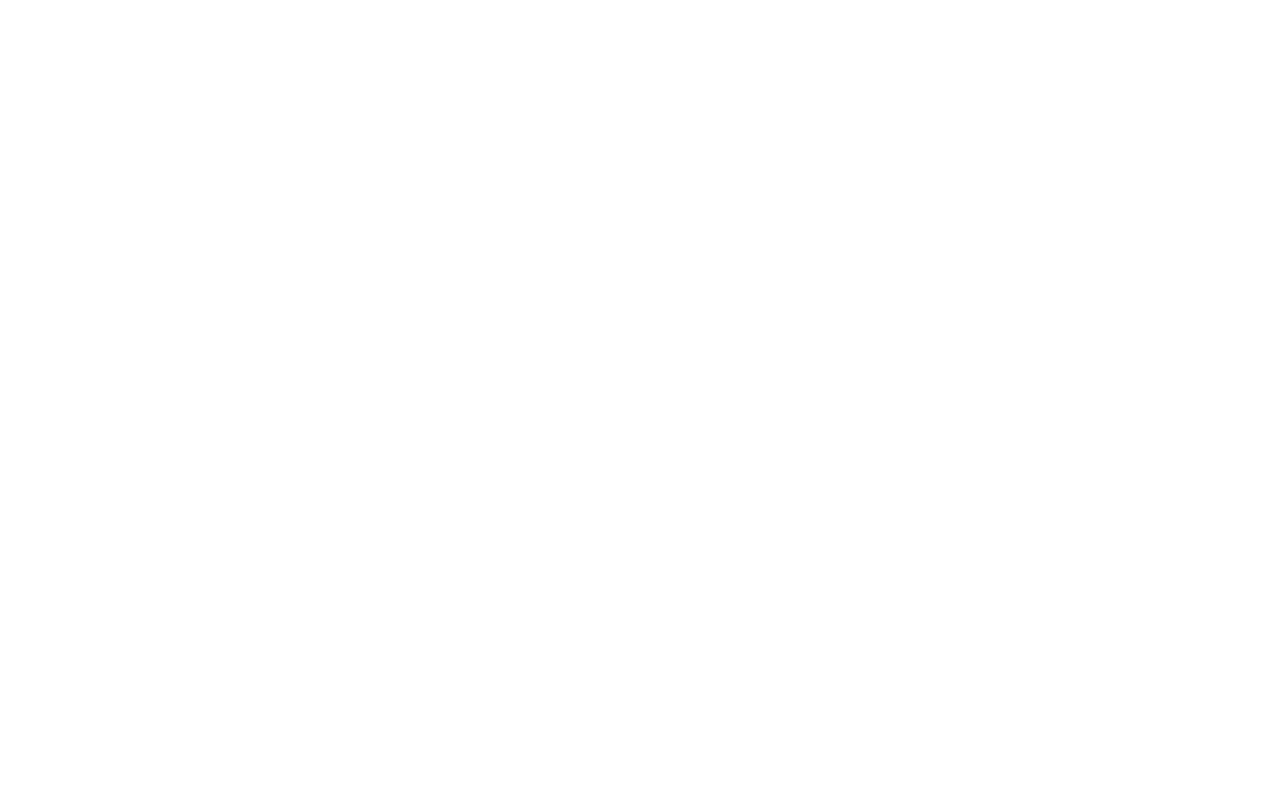
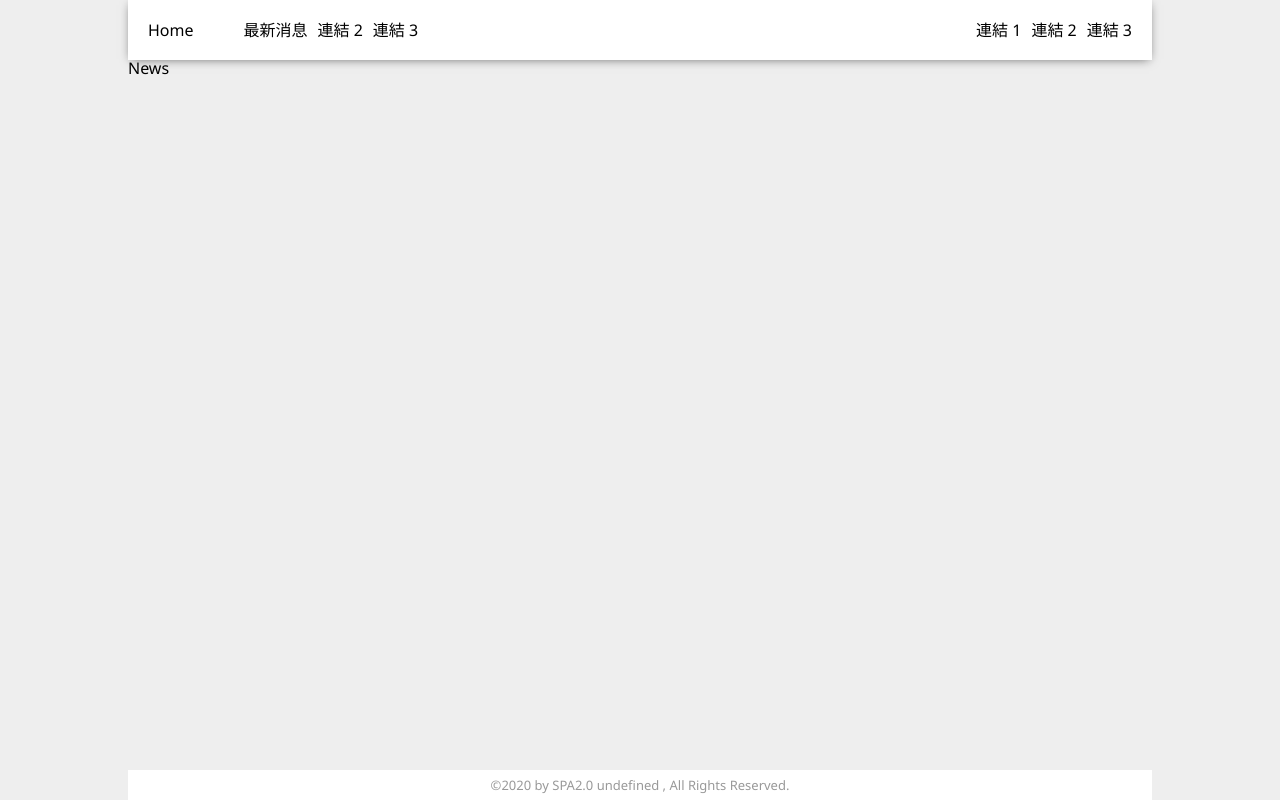
Before and after one commit to allxblue/SPA2, a Vue app: page /news in a window 1280 px wide. Built offline with nearby package versions, Linux system fonts and the light colour scheme.

Commit message:
添加新頁面範例

```diff
--- a/src/pages/Home/Index.vue
+++ b/src/pages/Home/Index.vue
@@ -1,4 +1,10 @@
-<template><div></div></template>
+<template>
+  <div class="page-container">
+    <div class="main">
+      Index
+    </div>
+  </div>
+</template>
 
 <script>
 export default {
@@ -10,4 +16,10 @@
 };
 </script>
 
-<style lang="css" scoped></style>
+<style lang="scss" scoped>
+.page-container {
+}
+.main {
+  height: 2000px;
+}
+</style>
--- /dev/null
+++ b/src/pages/Home/News.vue
@@ -0,0 +1,15 @@
+<template>
+  <div>News</div>
+</template>
+
+<script>
+export default {
+  name: "News",
+
+  data() {
+    return {};
+  }
+};
+</script>
+
+<style lang="css" scoped></style>
--- /dev/null
+++ b/src/pages/Layout/Includes/Header.vue
@@ -0,0 +1,75 @@
+<template>
+  <div class="header">
+    <nav class="base-nav main">
+      <a class="logo link" @click="goTo('/')">Home</a>
+      <ul class="items">
+        <li class="item link"><a @click="goTo('/news')">最新消息</a></li>
+        <li class="item link"><a @click="goTo('/')">連結 2</a></li>
+        <li class="item link"><a @click="goTo('/')">連結 3</a></li>
+      </ul>
+    </nav>
+    <nav class="base-nav user-nav">
+      <ul class="items">
+        <li class="item link"><a @click="goTo('/')">連結 1</a></li>
+        <li class="item link"><a @click="goTo('/')">連結 2</a></li>
+        <li class="item link"><a @click="goTo('/')">連結 3</a></li>
+      </ul>
+    </nav>
+  </div>
+</template>
+
+<script>
+export default {
+  name: "Header",
+
+  data() {
+    return {};
+  },
+  methods: {
+    goTo(path) {
+      this.$router.push(path);
+    }
+  }
+};
+</script>
+
+<style lang="scss" scoped>
+.header {
+  display: flex;
+  justify-content: space-between;
+  align-items: center;
+  width: 100%;
+  padding: 0 20px;
+  box-sizing: border-box;
+}
+
+.base-nav {
+  .items {
+    list-style: none;
+  }
+
+  .item {
+    display: inline-block;
+  }
+
+  .item + .item {
+    margin-left: 10px;
+  }
+}
+
+.base-nav.main {
+  display: flex;
+
+  .items {
+    padding-left: 50px;
+  }
+}
+
+.link {
+  cursor: pointer;
+  @extend %trs-4ms;
+  &:hover {
+    color: #666;
+  }
+}
+</style>
--- /dev/null
+++ b/src/pages/Layout/baseHF.vue
@@ -0,0 +1,111 @@
+<template>
+  <div class="app-wrapper">
+    <div class="app-container">
+      <div class="header">
+        <div class="app-inner">
+          <Header />
+        </div>
+      </div>
+      <div class="main-section">
+        <div class="app-inner">
+          <keep-alive>
+            <router-view />
+          </keep-alive>
+        </div>
+      </div>
+      <div class="footer">
+        <div class="app-inner">
+          {{ `©2020 by ${siteName} ${ver} , All Rights Reserved.` }}
+        </div>
+      </div>
+    </div>
+  </div>
+</template>
+
+<script>
+import Header from "./Includes/Header";
+import { mapGetters } from "vuex";
+export default {
+  name: "baseHF",
+  components: {
+    Header
+  },
+  data() {
+    return {};
+  },
+  computed: {
+    // 單取
+    siteName() {
+      return this.$store.getters.siteName;
+    },
+    // 多取綁定
+    ...mapGetters({
+      ver: "version"
+    })
+  }
+};
+</script>
+
+<style lang="scss" scoped>
+$headerH: 60px;
+$footerH: 30px;
+$maxW: 1600px;
+// $maxW: auto;
+.app-wrapper {
+  width: 100%;
+  min-height: 100vh;
+  background: #eee;
+}
+
+.app-inner {
+  width: 80%;
+}
+.app-container {
+  position: relative;
+  margin: 0 auto;
+  max-width: maxW;
+  height: 100%;
+
+  > .header {
+    position: fixed;
+    top: 0;
+    left: 0;
+    width: 100%;
+
+    > .app-inner {
+      display: flex;
+      justify-content: space-between;
+      align-items: center;
+      min-height: $headerH;
+      background: #fff;
+      @extend %block-shadow;
+    }
+  }
+
+  > .footer {
+    > .app-inner {
+      display: flex;
+      justify-content: center;
+      align-items: center;
+      height: $footerH;
+      background: #fff;
+    }
+  }
+}
+
+.main-section {
+  min-height: calc(100vh - #{$footerH});
+  padding: $headerH 0 0;
+  box-sizing: border-box;
+}
+
+.app-inner {
+  max-width: $maxW;
+  margin: 0 auto;
+}
+
+.footer {
+  color: #999;
+  font-size: 13px;
+}
+</style>
--- a/src/router/index.js
+++ b/src/router/index.js
@@ -1,15 +1,44 @@
 import Vue from "vue";
 import VueRouter from "vue-router";
 import { baseUrl, getValFromUrl } from "@/utils";
+import { objToUrlQuery } from "@/utils";
+import HFLayout from "@/pages/Layout/baseHF"; // 基本天地
+import base2col from "@/pages/Layout/base2col"; // 基本雙欄
 
 Vue.use(VueRouter);
 
 const routes = [
   {
     path: "/",
-    name: "Home",
-    component: () =>
-      import(/* webpackChunkName: "home" */ "@/pages/Home/Index.vue")
+    name: "Base",
+    component: HFLayout,
+    children: [
+      // 首页
+      {
+        path: "",
+        name: "index",
+        hidden: true,
+        meta: {
+          title: "首頁",
+          auth: true
+        },
+        component: () =>
+          import(/* webpackChunkName: "Home" */ "@/pages/Home/Index.vue")
+      },
+
+      {
+        // news
+        path: "news",
+        name: "index",
+        hidden: true,
+        meta: {
+          title: "最新消息",
+          auth: true
+        },
+        component: () =>
+          import(/* webpackChunkName: "News" */ "@/pages/Home/News.vue")
+      }
+    ]
   },
   {
     path: "/login",
--- a/src/utils/index.js
+++ b/src/utils/index.js
@@ -32,4 +32,16 @@
       )
     : {})[key];
 
-export { baseUrl, checkLoginStatus, withPrefix, getPrefix, getValFromUrl };
+const objToUrlQuery = obj =>
+  Object.keys(obj)
+    .map(k => `${encodeURIComponent(k)}=${encodeURIComponent(obj[k])}`)
+    .join("&");
+
+export {
+  baseUrl,
+  checkLoginStatus,
+  withPrefix,
+  getPrefix,
+  getValFromUrl,
+  objToUrlQuery
+};
```
